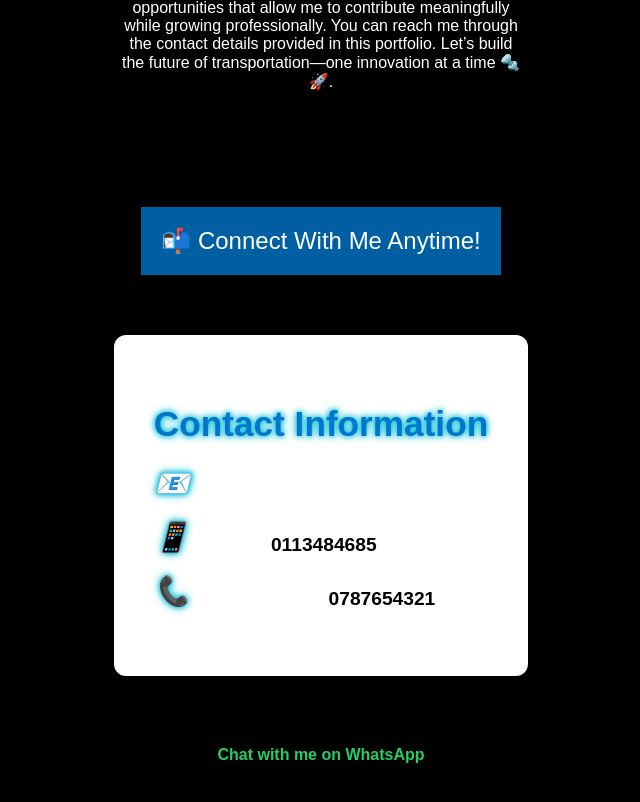
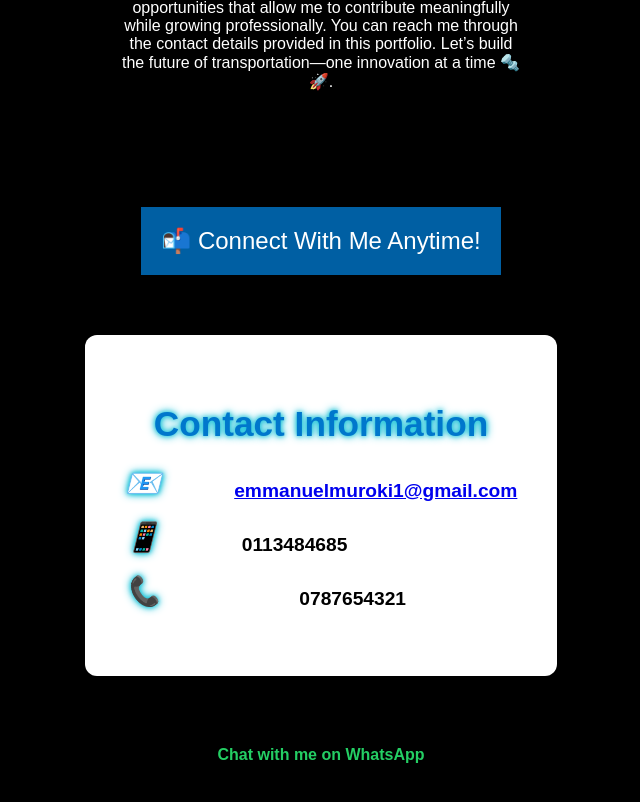
Before and after one commit to vitviostar/Emmanuel-s-Academic-Portfolio, a plain HTML site: page index.html in a window 1280 px wide. Shown: the part 1593-2395 px from the top of the page, without its empty margins (319-959 px from the left). Drawn offline with Linux system fonts and the light colour scheme.

Commit message:
Fix HTML formatting and improve content structure

```diff
--- a/index.html
+++ b/index.html
@@ -49,7 +49,7 @@ Let’s build the future of transportation—one innovation at a time 🔩🚀.<
 
     <div class="contact-item">
       <i class="glow">📧</i>
-      <span>Email: <strong class="text"><a href="mailto:emmanuelmuroki1@gmail.com?subject=Academic%20portfolio&body=Hello%20Emmanuel%2C%20I%20saw%20your%20portfolio%20and%20would%20like%20to%20chat!"target="_blank"></a></strong></span>
+      <span>Email: <strong class="text"><a href="mailto:emmanuelmuroki1@gmail.com?subject=Academic%20portfolio&body=Hello%20Emmanuel%2C%20I%20saw%20your%20portfolio%20and%20would%20like%20to%20chat!"target="_blank"> emmanuelmuroki1@gmail.com </a></strong></span>
     </div>
 
     <div class="contact-item">
```
